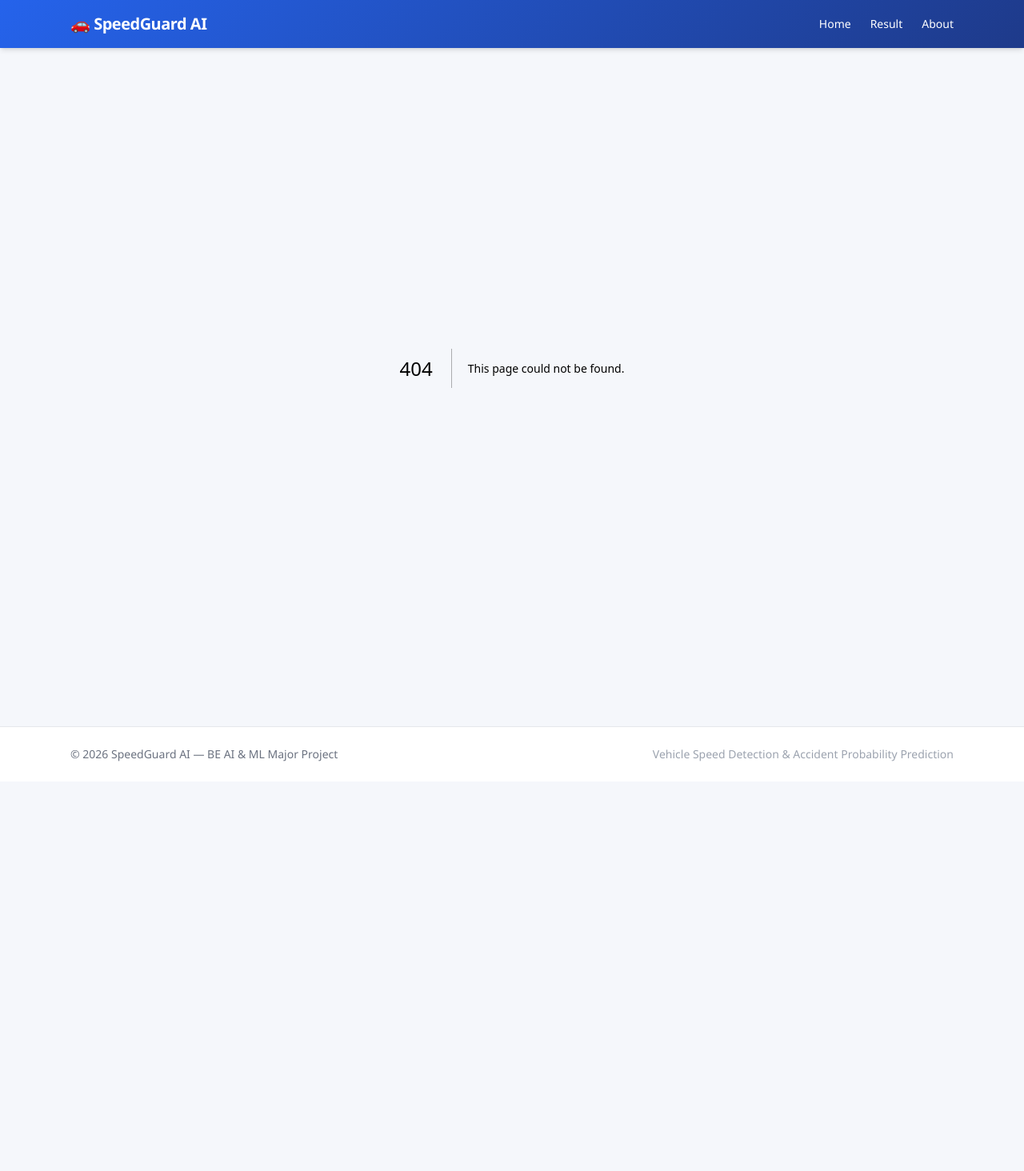
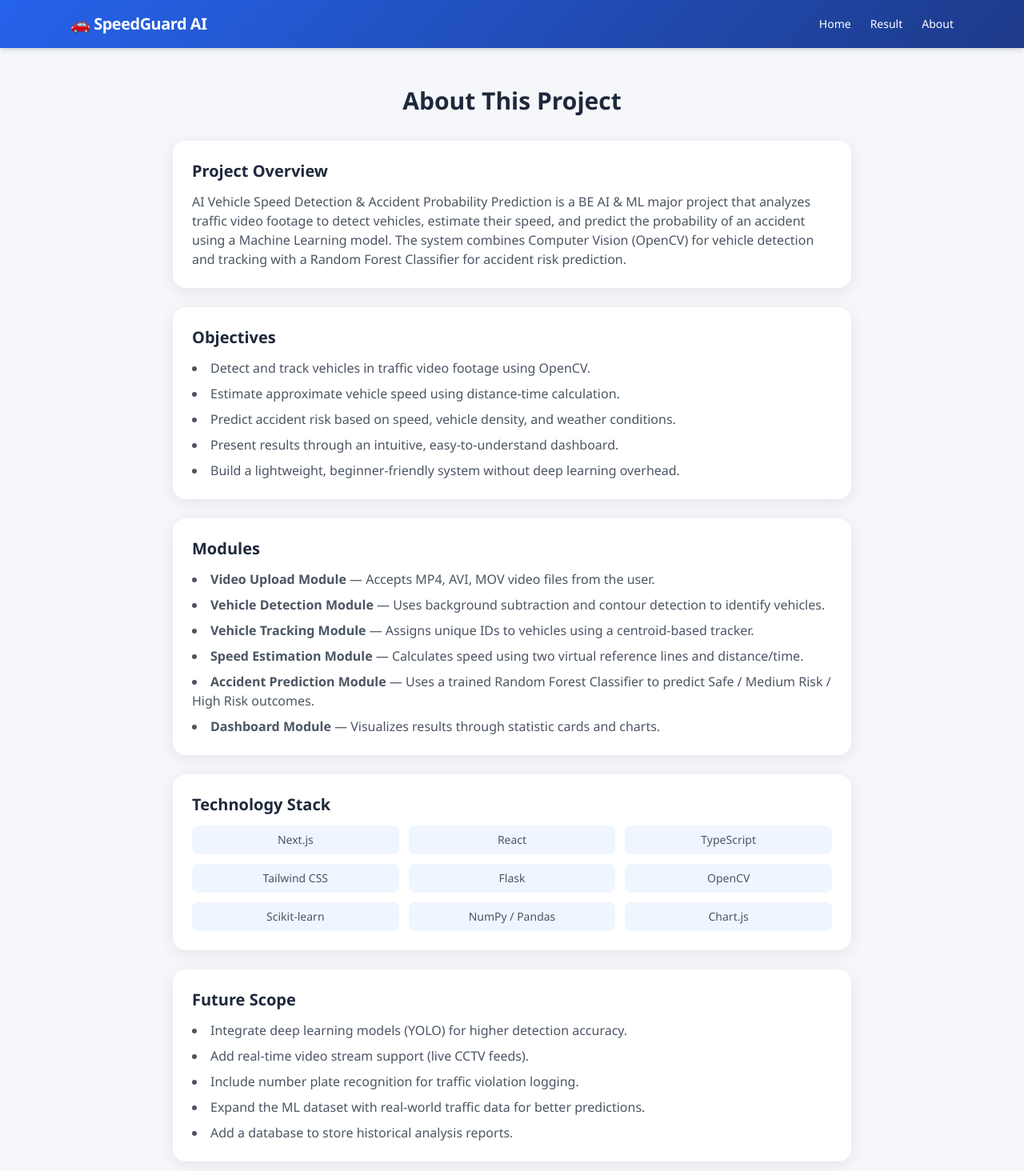
Before and after one commit to vsshetty18/quicksaver, a Next.js app: page /about in a window 1280 px wide. Before the commit this address had no page. Shown: the top 1464 px of the page at 80% size. Before the commit the page ends 977 px from the top, so only its background shows below. Built offline with nearby package versions, Linux system fonts and the light colour scheme.

Commit message:
Add About Page with project details and objectives
The About Page includes project overview, objectives, modules, technology stack, future scope, and developer information.

```diff
--- /dev/null
+++ b/app/about/page.tsx
@@ -0,0 +1,120 @@
+// ------------------------------------------------------------
+// About Page
+// Displays project overview, objectives, modules, tech stack,
+// future scope, and developer/guide/college placeholders.
+// ------------------------------------------------------------
+
+export default function AboutPage() {
+  return (
+    <div className="max-w-4xl mx-auto px-4 sm:px-6 py-12 fade-in">
+      <h1 className="text-3xl font-bold mb-8 text-center">
+        About This Project
+      </h1>
+
+      {/* Project Overview */}
+      <section className="card mb-6">
+        <h2 className="text-xl font-semibold mb-3">Project Overview</h2>
+        <p className="text-gray-600 leading-relaxed text-sm sm:text-base">
+          AI Vehicle Speed Detection &amp; Accident Probability Prediction is
+          a BE AI &amp; ML major project that analyzes traffic video footage
+          to detect vehicles, estimate their speed, and predict the
+          probability of an accident using a Machine Learning model. The
+          system combines Computer Vision (OpenCV) for vehicle detection and
+          tracking with a Random Forest Classifier for accident risk
+          prediction.
+        </p>
+      </section>
+
+      {/* Objectives */}
+      <section className="card mb-6">
+        <h2 className="text-xl font-semibold mb-3">Objectives</h2>
+        <ul className="list-disc list-inside text-gray-600 text-sm sm:text-base space-y-2">
+          <li>Detect and track vehicles in traffic video footage using OpenCV.</li>
+          <li>Estimate approximate vehicle speed using distance-time calculation.</li>
+          <li>Predict accident risk based on speed, vehicle density, and weather conditions.</li>
+          <li>Present results through an intuitive, easy-to-understand dashboard.</li>
+          <li>Build a lightweight, beginner-friendly system without deep learning overhead.</li>
+        </ul>
+      </section>
+
+      {/* Modules */}
+      <section className="card mb-6">
+        <h2 className="text-xl font-semibold mb-3">Modules</h2>
+        <ul className="list-disc list-inside text-gray-600 text-sm sm:text-base space-y-2">
+          <li>
+            <strong>Video Upload Module</strong> — Accepts MP4, AVI, MOV video
+            files from the user.
+          </li>
+          <li>
+            <strong>Vehicle Detection Module</strong> — Uses background
+            subtraction and contour detection to identify vehicles.
+          </li>
+          <li>
+            <strong>Vehicle Tracking Module</strong> — Assigns unique IDs to
+            vehicles using a centroid-based tracker.
+          </li>
+          <li>
+            <strong>Speed Estimation Module</strong> — Calculates speed using
+            two virtual reference lines and distance/time.
+          </li>
+          <li>
+            <strong>Accident Prediction Module</strong> — Uses a trained
+            Random Forest Classifier to predict Safe / Medium Risk / High
+            Risk outcomes.
+          </li>
+          <li>
+            <strong>Dashboard Module</strong> — Visualizes results through
+            statistic cards and charts.
+          </li>
+        </ul>
+      </section>
+
+      {/* Technology Stack */}
+      <section className="card mb-6">
+        <h2 className="text-xl font-semibold mb-3">Technology Stack</h2>
+        <div className="grid grid-cols-2 sm:grid-cols-3 gap-3 text-sm text-gray-600">
+          <div className="bg-brand-50 rounded-lg py-2 px-3 text-center">Next.js</div>
+          <div className="bg-brand-50 rounded-lg py-2 px-3 text-center">React</div>
+          <div className="bg-brand-50 rounded-lg py-2 px-3 text-center">TypeScript</div>
+          <div className="bg-brand-50 rounded-lg py-2 px-3 text-center">Tailwind CSS</div>
+          <div className="bg-brand-50 rounded-lg py-2 px-3 text-center">Flask</div>
+          <div className="bg-brand-50 rounded-lg py-2 px-3 text-center">OpenCV</div>
+          <div className="bg-brand-50 rounded-lg py-2 px-3 text-center">Scikit-learn</div>
+          <div className="bg-brand-50 rounded-lg py-2 px-3 text-center">NumPy / Pandas</div>
+          <div className="bg-brand-50 rounded-lg py-2 px-3 text-center">Chart.js</div>
+        </div>
+      </section>
+
+      {/* Future Scope */}
+      <section className="card mb-6">
+        <h2 className="text-xl font-semibold mb-3">Future Scope</h2>
+        <ul className="list-disc list-inside text-gray-600 text-sm sm:text-base space-y-2">
+          <li>Integrate deep learning models (YOLO) for higher detection accuracy.</li>
+          <li>Add real-time video stream support (live CCTV feeds).</li>
+          <li>Include number plate recognition for traffic violation logging.</li>
+          <li>Expand the ML dataset with real-world traffic data for better predictions.</li>
+          <li>Add a database to store historical analysis reports.</li>
+        </ul>
+      </section>
+
+      {/* Developer / Guide / College Info */}
+      <section className="card">
+        <h2 className="text-xl font-semibold mb-3">Project Information</h2>
+        <div className="grid grid-cols-1 sm:grid-cols-3 gap-4 text-sm text-gray-600">
+          <div>
+            <p className="text-gray-400 mb-1">Developer Name</p>
+            <p className="font-medium text-gray-800">[Your Name Here]</p>
+          </div>
+          <div>
+            <p className="text-gray-400 mb-1">Guide Name</p>
+            <p className="font-medium text-gray-800">[Guide Name Here]</p>
+          </div>
+          <div>
+            <p className="text-gray-400 mb-1">College</p>
+            <p className="font-medium text-gray-800">[College Name Here]</p>
+          </div>
+        </div>
+      </section>
+    </div>
+  );
+}
```
